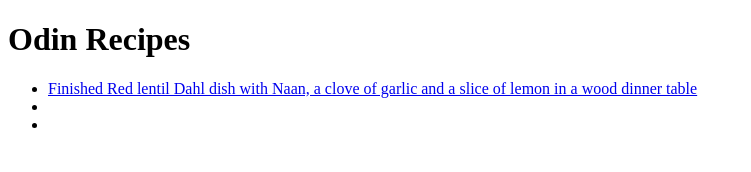
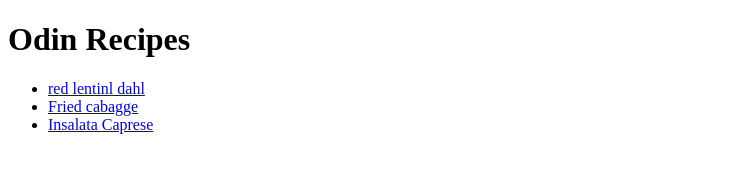
Before and after one commit to crisword1111/odin-recipes, a plain HTML site: page index.html in a window 1280 px wide. Shown: the whole page, without its empty margins (0-751 px from the left). Drawn offline with Linux system fonts and the light colour scheme.

Commit message:
finish project

```diff
--- a/index.html
+++ b/index.html
@@ -9,9 +9,9 @@
   <body>
     <h1>Odin Recipes</h1>
     <ul>
-    <li><a href="/red lentil dahl.html">Finished Red lentil Dahl dish with Naan, a clove of garlic and a slice of lemon in a wood dinner table </li>
-    <li><a href=""></a></li>
-    <li><a href=""></a></li>
-
+    <li><a href="/red_lentil_dahl.html"> red lentinl dahl </li>
+    <li><a href="/fried_cabbage.html">Fried cabagge</a></li>
+    <li><a href="/insalata_caprese.html">Insalata Caprese</a></li>
+    </ul>
   </body>
 </html>
```
